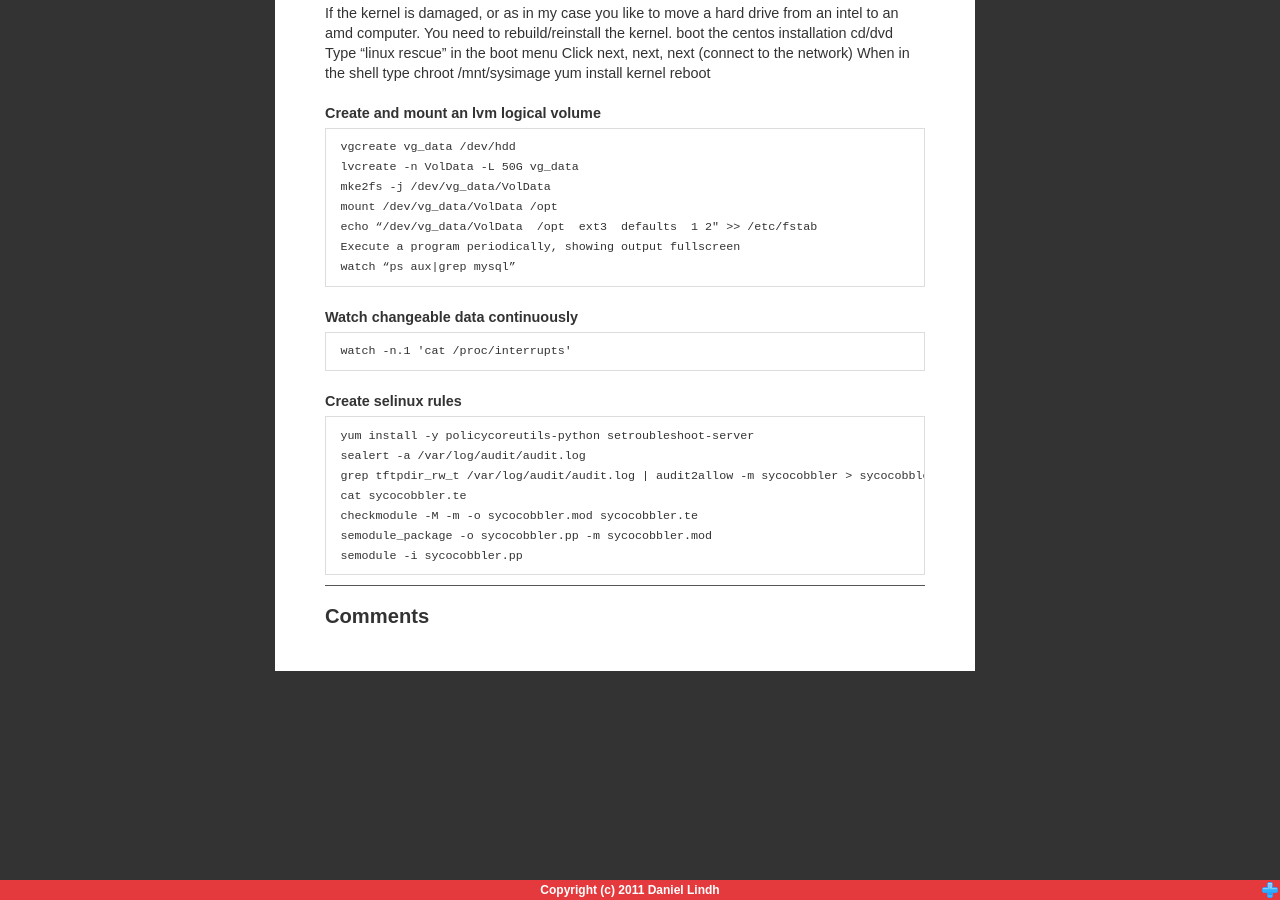
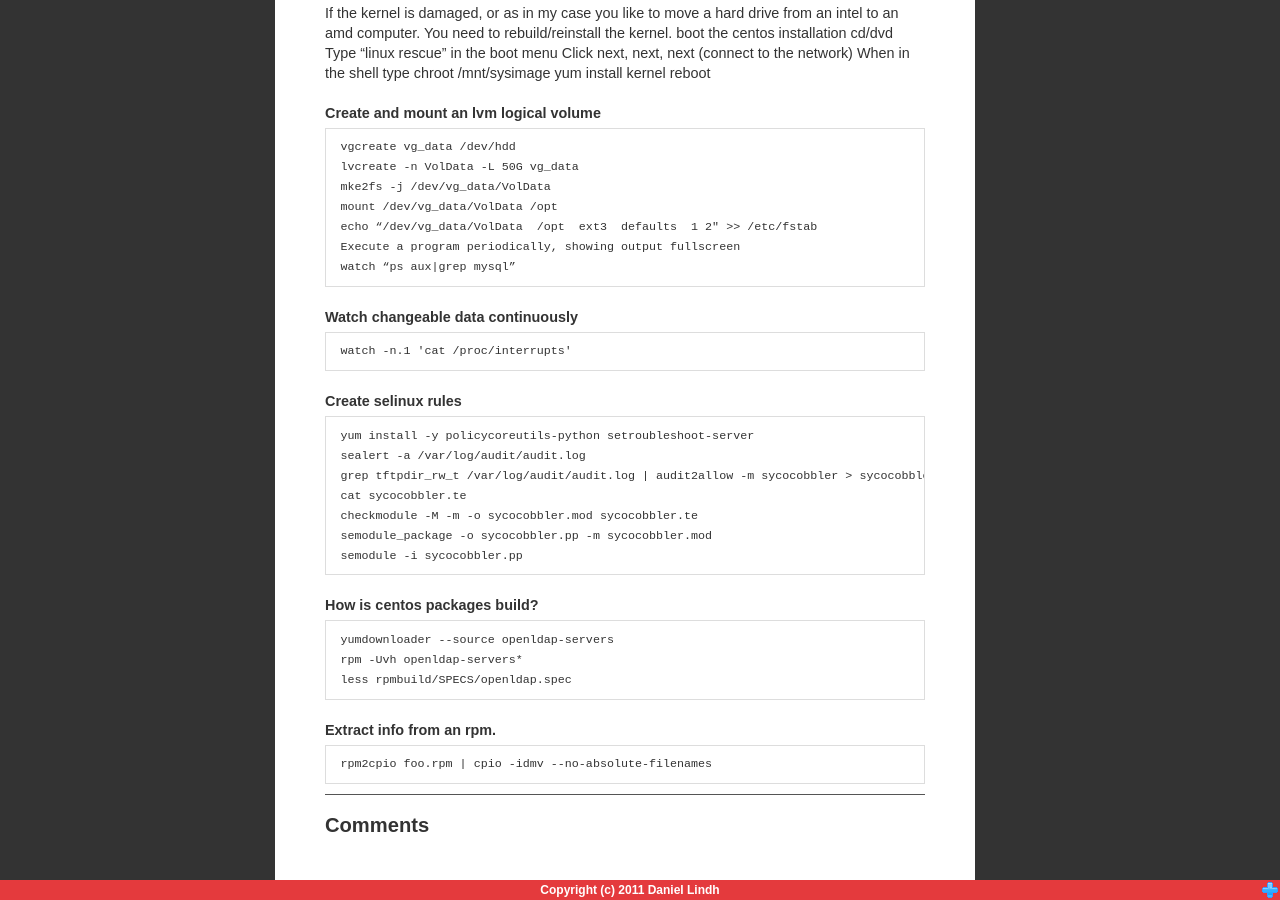
Before and after one commit to arlukin/arlukin.github.io, a Jekyll site: the page built from posts/linux/_posts/2011-02-22-linux-mini-guide.md, in a window 1280 px wide and 900 px high, scrolled down 1925 px. Built offline with Jekyll 4.4.1, drawn with Linux system fonts in a browser that asks for light colours; Markdown is read by kramdown in place of the engine named in the settings; comment, search, counter and statistics services are not loaded.

Commit message:
Added rpm extracting code.

```diff
--- a/posts/linux/_posts/2011-02-22-linux-mini-guide.md
+++ b/posts/linux/_posts/2011-02-22-linux-mini-guide.md
@@ -135,3 +135,13 @@ from an intel to an amd computer. You need to rebuild/reinstall the kernel.
     checkmodule -M -m -o sycocobbler.mod sycocobbler.te
     semodule_package -o sycocobbler.pp -m sycocobbler.mod
     semodule -i sycocobbler.pp
+
+### How is centos packages build?
+
+    yumdownloader --source openldap-servers
+    rpm -Uvh openldap-servers*
+    less rpmbuild/SPECS/openldap.spec
+
+### Extract info from an rpm.
+
+    rpm2cpio foo.rpm | cpio -idmv --no-absolute-filenames
```
